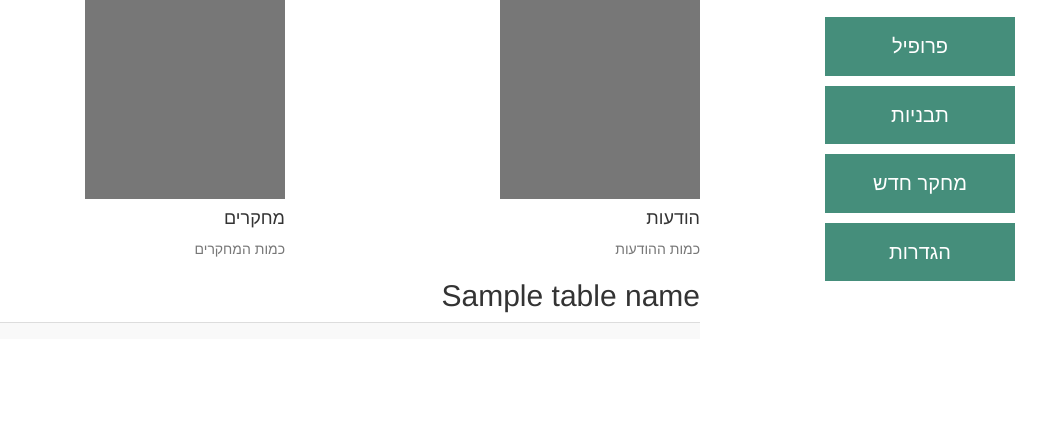
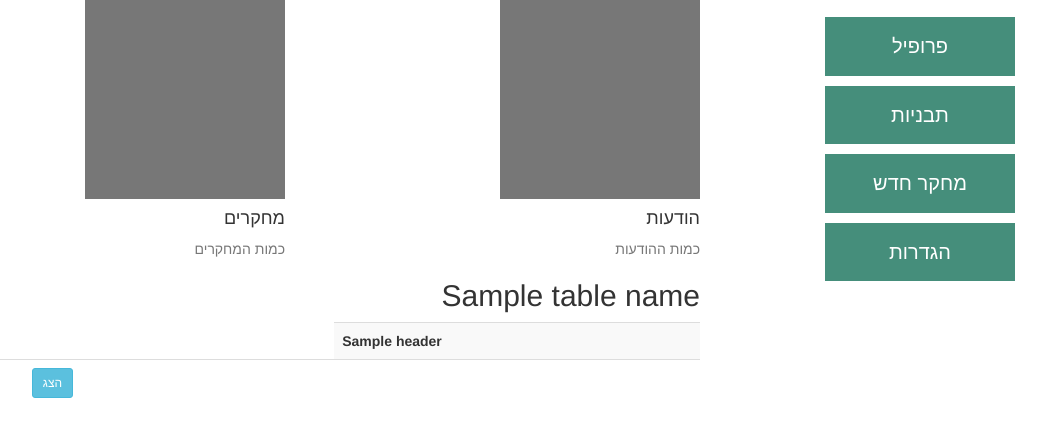
Before and after one commit to OReznyk/MHA, a Flask app: template website/templates/dashboard.html in a window 1280 px wide. Shown: the part 133-570 px from the top of the page, without its empty margins (195-1241 px from the left). Run offline with Flask 2, Linux system fonts and the light colour scheme; tables that the repository leaves empty hold one stand-in row (values such as "Sample post"); the template is opened without the code that fills it: values that come from a table or form of the project are taken from there, most other values are stand-ins (such as "Sample title", 1, 10 or a date in 2020); some libraries are stand-ins or nearby versions.

Commit message:
added ckeditor as text editor. Row click in table opens modal with more row data

```diff
--- a/website/templates/base.html
+++ b/website/templates/base.html
@@ -3,6 +3,10 @@
 <script src="https://ajax.googleapis.com/ajax/libs/jquery/3.5.1/jquery.min.js"></script>
 
 <script type="text/javascript" src="{{url_for('static', filename='js/jscript.js')}}"></script>
+
+<!-- this script is for text editor from https://ckeditor.com/docs/ckeditor5/latest/builds/guides/quick-start.html -->
+<script src="https://cdn.ckeditor.com/ckeditor5/29.2.0/classic/ckeditor.js"></script>
+<script type="text/javascript"> CKEDITOR.replace('editor')</script>
 
 {% endblock %} {% block navbar %}
 <!-- <link rel="stylesheet" href="//cdn.rawgit.com/morteza/bootstrap-rtl/v3.3.4/dist/css/bootstrap-rtl.min.css"> -->
--- a/website/templates/dashboard.html
+++ b/website/templates/dashboard.html
@@ -32,6 +32,9 @@
     <h2 class="sub-header">{{ table_name }}</h2>
     <div class="table-responsive">
         <table class="table table-striped">
+            {% for h in headers %}
+                <th>{{ h }}</th>
+                {% endfor %}
             {% for user in table %}
             <tr id="user_row" data-toggle="modal" data-target="#user_details_modal">
                 <td class="first_name">{{ user.first_name }}</td>
@@ -40,9 +43,9 @@
                 <td class="birth_date">{{ user.birth_date }}</td>
                 <td class="creation_date">{{ user.creation_date }}</td>
                 <td class="permission">{{ user.permission }}</td>
-<!--                {% for b in buttons %}-->
-<!--                <button onclick="">{{ b.title }}</button>-->
-<!--                {% endfor %}-->
+                <td class="buttons">
+                    <button type="button" class="btn btn-info btn-sm" data-toggle="modal" data-target="#myOutput">הצג</button>
+                </td>
             </tr>
             {% endfor %}
         </table>
@@ -59,10 +62,11 @@
                         <span aria-hidden="true">&times;</span>
                     </button>
                 </div>
-                <div id="#user_modal_body" class="modal-body"></div>
+                <div id="#user_modal_body" class="modal-body">
+                </div>
                 <div class="modal-footer">
-                    <button type="button" class="btn btn-secondary" data-dismiss="modal">Close</button>
-                    <button id="save_user_changes" type="submit" class="btn btn-primary">Save changes</button>
+                    <button type="button" class="btn btn-secondary" data-dismiss="modal">סגור</button>
+                    <button id="save_user_changes" type="submit" class="btn btn-primary">אישור</button>
                 </div>
             </div>
         </div>
```
Also changed, not shown: 1 other file.
